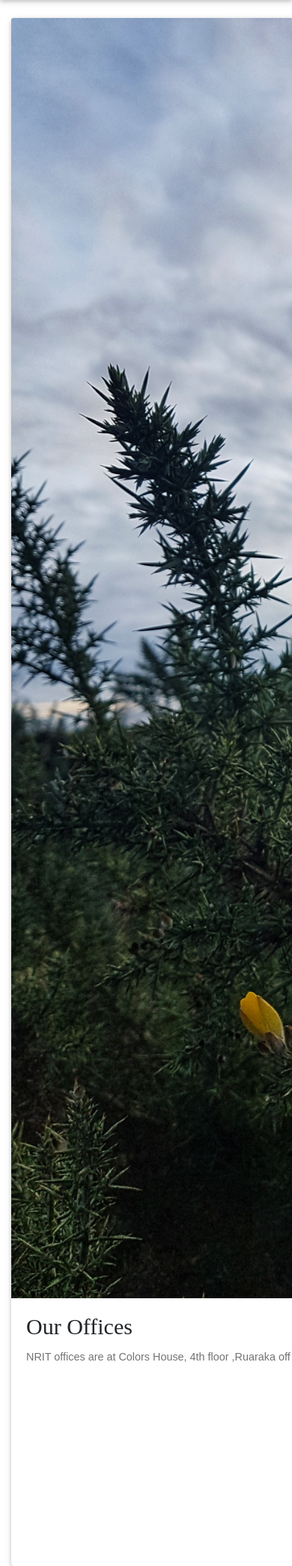
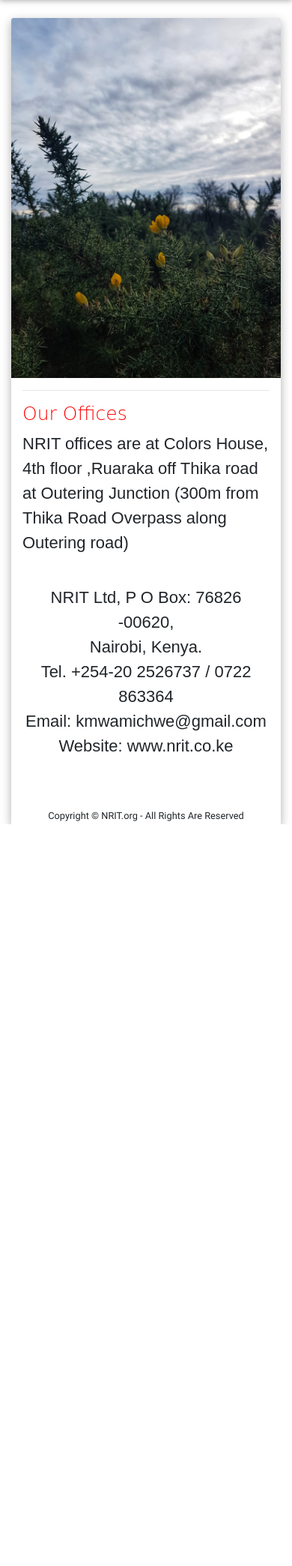
Before and after one commit to sammwaura/NRIT, a Django app: page /contact/ in a window 390 px wide; the page is wider, and only the part inside the window is pictured. Shown: the part 56-2144 px from the top of that part at 75% size. After the commit the page ends 1155 px from the top of that part, so only its background shows below. Run offline with Django 3.2, Linux system fonts and the light colour scheme; some libraries are stand-ins or nearby versions.

Commit message:
modify templates

```diff
--- a/pages/templates/contact.html
+++ b/pages/templates/contact.html
@@ -9,17 +9,19 @@
 {% block content %}
 
 
-<div class="card" style="width: 80rem">
-	  <img class="card-img-top" src= "{% static 'images/contacts.jpg' %}" alt="nature">
-  <div class="card-body">
-    <h5 class="card-title" style="font-size: 30px; font-family: serif; font-weight: 20px">Our Offices</h5>
-    <p class="card-text" style="font-family: sans-serif;">
+<div class="view overlay z-depth-1-half">
+  <img class="card-img-top" src= "{% static 'images/contacts.jpg' %}" alt="contacts">
+  <div class="mask rgba-white-light"></div>
+  <div class="col-md-12">
+    <hr>
+    <h5 style="font-weight: 20px; font-family:cursive; font-size: 25px; color: red;">Our Offices</h5>
+    <p  style="font-family: sans-serif; font-size: 22px">
     	NRIT offices are at Colors House, 4th floor ,Ruaraka
 off Thika road at Outering Junction (300m from
 Thika Road Overpass along Outering road)
     </p>
     <br/>
-    <p style="text-align: center;">
+    <p style="font-family: sans-serif; font-size: 22px; text-align: center;">
     	NRIT Ltd,
 P O Box: 76826 -00620,
 <br/>
```
Also changed, not shown: pages/templates/Our Clientele.html (+5 -5 lines).
